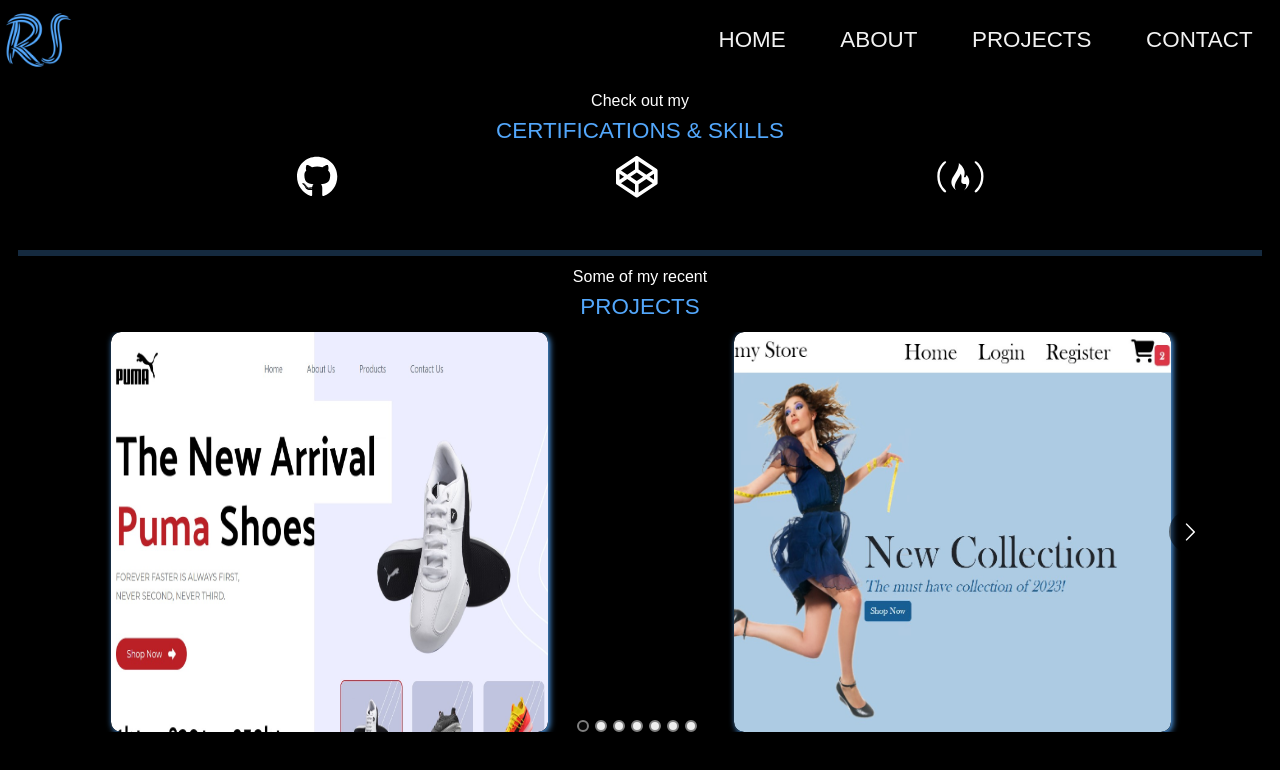
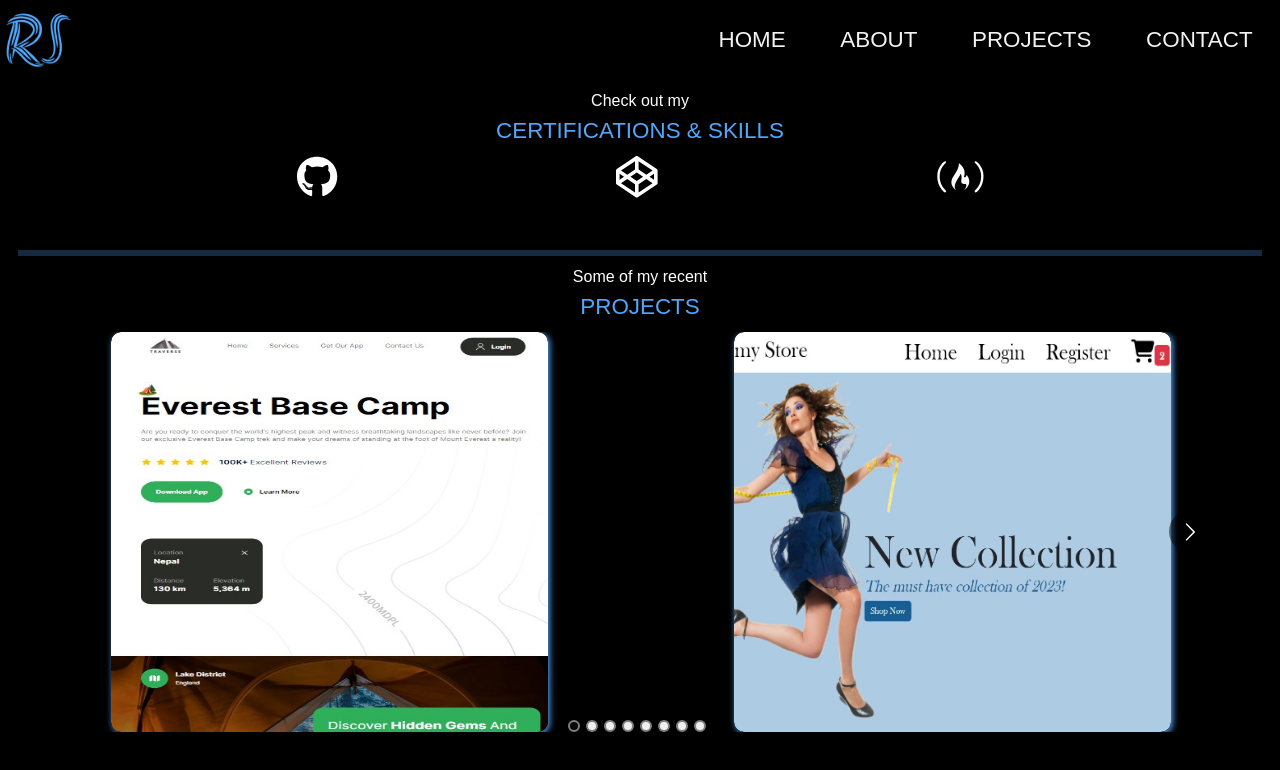
Before and after one commit to ritace7/my-portfolio, a React (Create React App) app: page /projects in a window 1280 px wide. Shown: the top 770 px of the page. Built offline with nearby package versions, Linux system fonts and the light colour scheme.

Commit message:
travel app added

```diff
--- a/src/constants/index.js
+++ b/src/constants/index.js
@@ -1,3 +1,4 @@
+import project_travel_app from "../images/projects/project_travel_app.jpg";
 import project_puma from "../images/projects/project_puma.jpg";
 import project_dummy_store from "../images/projects/project_dummy_store.jpg";
 import project_todo from "../images/projects/project_todo.jpg";
@@ -10,11 +11,11 @@ import { faGithub, faInstagram, faFacebook, faLinkedin } from '@fortawesome/free
 
 export const projects = [
     {
-        title: "Puma Clone",
-        cover: project_puma,
-        description: "A fully responsive clone of the Puma website built with TailWind, React and Typescript..",
-        link: "https://ritace7.github.io/puma/",
-        code: "https://github.com/ritace7/puma"
+        title: "Travel App",
+        cover: project_travel_app,
+        description: "A travel app, powered by Next.js, TypeScript, and Tailwind CSS. Seamless navigation, stunning visuals, and a smooth user experience await!",
+        link: "https://traverse.netlify.app/",
+        code: "https://github.com/ritace7/travel_app"
     },
     {
         title: "Dummy Store",
@@ -22,6 +23,13 @@ export const projects = [
         description: "A MERN app which provides the basic functionalities of an e-store..",
         link: "https://dummy-store.onrender.com/",
         code: "https://github.com/ritace7/dummy-store"
+    },
+    {
+        title: "Puma Clone",
+        cover: project_puma,
+        description: "A fully responsive clone of the Puma website built with TailWind, React and Typescript..",
+        link: "https://ritace7.github.io/puma/",
+        code: "https://github.com/ritace7/puma"
     },
     {
         title: "Todo App",
```
Also changed, not shown: src/images/projects/project_travel_app.jpg (added).
